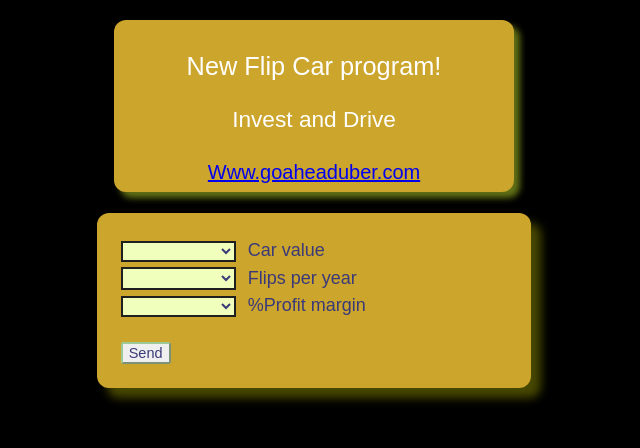
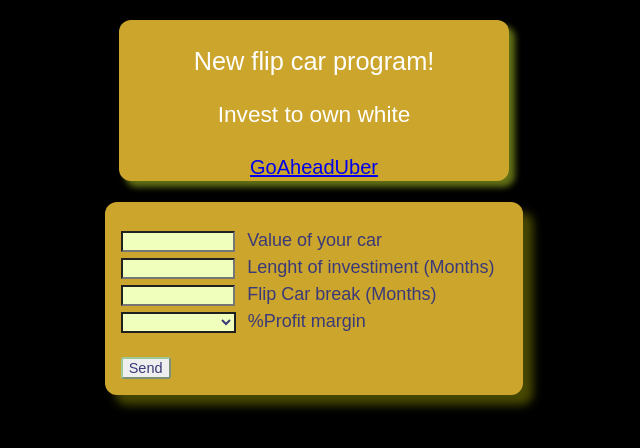
Before and after one commit to ms-guilherme/Calculador-De-Juros, a plain HTML site: page index.html in a window 1280 px wide. Shown: the whole page, without its empty margins (326-966 px from the left). Drawn offline with Linux system fonts and the light colour scheme.

Commit message:
Calculadora V2 - Limitless

```diff
--- a/index.html
+++ b/index.html
@@ -4,7 +4,7 @@
     <meta charset="UTF-8">
     <meta http-equiv="X-UA-Compatible" content="IE=edge">
     <meta name="viewport" content="width=device-width, initial-scale=1.0">
-    <title>Invest and Drive with goaheaduber.com</title>
+    <title>Invest with goaheaduber.com</title>
     <!--
      .Em operações de juros compostos, há os seguintes dados;
       ->Capital (C) (Dinheiro/capital inicial)
@@ -23,60 +23,18 @@
 <!--Códigos HTML-->
  <header id="_header">
   <section id="_s1">
-  <p id="_p1">New Flip Car program!</p>
-  <p id="_p2">Invest and Drive</p>
-  <a id="_link" href="#" onclick="_link();" onmouseenter="linkenter()" onmouseout="linkout()">Www.goaheaduber.com</a>
+  <p id="_p1">New flip car program!</p>
+  <p id="_p2">Invest to own white</p>
+  <a id="_link" href="#" onclick="_link();" onmouseenter="linkenter()" onmouseout="linkout()">GoAheadUber</a>
    </section>
  </header>
  <section id="_s2">
-  <select id ="capital">
-    <option></option>
-    <option value="3000">US$3.000</option>
-    <option value="4000">US$4.000</option>
-    <option value="5000">US$5.000</option>
-    <option value="6000">US$6.000</option>
-    <option value="7000">US$7.000</option>
-    <option value="8000">US$8.000</option>
-    <option value="9000">US$9.000</option>
-    <option value="10000">US$10.000</option>
-    <option value="11000">US$11.000</option>
-    <option value="12000">US$12.000</option>
-    <option value="13000">US$13.000</option>
-    <option value="14000">US$14.000</option>
-    <option value="15000">US$15.000</option>
-    <option value="16000">US$16.000</option>
-    <option value="17000">US$17.000</option>
-    <option value="18000">US$18.000</option>
-    <option value="19000">US$19.000</option>
-    <option value="20000">US$20.000</option>
-    <option value="21000">US$21.000</option>
-    <option value="22000">US$22.000</option>
-    <option value="23000">US$23.000</option>
-    <option value="24000">US$24.000</option>
-    <option value="25000">US$25.000</option>
-    <option value="26000">US$26.000</option>
-    <option value="27000">US$27.000</option>
-    <option value="28000">US$28.000</option>
-    <option value="29000">US$29.000</option>
-    <option value="30000">US$30.000</option>
-  </select>
-  <input id="InpCapital" type="button" value="Car value" onmouseover="infsEnter1()" onmouseout="infsOut1()" onclick="infsClick1()"> <br>
-   <select id ="intervalo">
-    <option></option>
-    <option value="1">1 Sale per year</option>
-    <option value="2">2 Sales per year</option>
-    <option value="3">3 Sales per year</option>
-    <option value="4">4 Sales per year</option>
-    <option value="5">5 Sales per year</option>
-    <option value="6">6 Sales per year</option>
-    <option value="7">7 Sales per year</option>
-    <option value="8">8 Sales per year</option>
-    <option value="9">9 Sales per year</option>
-    <option value="10">10 Sales per year</option>
-    <option value="11">11 Sales per year</option>
-    <option value="12">12 Sales per year</option>
-  </select>
-  <input id="InpIntervalo" type="button" value="Flips per year" onmouseover="infsEnter2()" onmouseout="infsOut2()" onclick="infsClick2()"> <br>
+  <input id="capital" type="number" min="1">
+  <input id="InpCapital" type="button" value="Value of your car" onmouseover="infsEnter1()" onmouseout="infsOut1()" onclick="infsClick1()"> <br>
+  <input id="tempo" type="number" min="1">
+  <input id="InpTempo" type="button" value="Lenght of investiment (Months)" onmouseover="infsEnter2()" onmouseout="infsOut2()" onclick="infsClick2()">
+  <input id="intervalo" type="number" min="1">
+  <input id="InpIntervalo" type="button" value="Flip Car break (Months)"> <br>
   <select id ="taxa">
     <option></option>
     <option value="10">10%</option>
@@ -89,6 +47,7 @@
     <option value="80">80%</option>
     <option value="90">90%</option>
     <option value="100">100%</option>
+    <option value="0" onclick="taxa_pers()">?%</option>
   </select>
   <input id="taxa_pers" type="number" min = "1" max="200" hidden>
   <input id="InpTaxa" type="button" value="%Profit margin" onmouseover="infsEnter3()" onmouseout="infsOut3()" onclick="infsClick3()"> <br>
@@ -99,8 +58,7 @@
 <!--Códigos HTML-->
 
 <style>
-body { background-color:black; }
-/*Códigos CSS*/
+body { background-color: black; }
 
 header#_header {
  font: normal 19pt Arial;
@@ -118,7 +76,7 @@ section#_s1 {
  background-color: #CCA52C; /*Ou rgba(200, 255, 0, 0.548)*/
  color: white;
  padding-bottom: 15pt;
- padding: 5pt;
+ padding: 1pt;
  width: 290pt;
  margin: auto;
  margin-top: 20px;
@@ -130,7 +88,7 @@ section#_s2 {
  background-color: #CCA52C;
 
  color: white;
- padding: 18pt;
+ padding: 12pt;
  border-radius: 9pt;
  width: 290pt;
  margin-left: auto;
@@ -147,24 +105,12 @@ input#RespBot {    /*Botão de enviar as respostas (submit)*/
  font-size: 14.5px;
 }
 
-select#capital {
- width: 115px;
- margin-top: 2pt;
+input#capital {
+ width: 80pt;
  color: rgb(58, 58, 121);
  background-color: rgb(240, 255, 187);
- border-width: 2px;
- border-color: rgb(31, 31, 31);
+ margin-top: 13px;
 }
-select#intervalo {
- width: 115px;
- margin-top: 2pt;
- color: rgb(58, 58, 121);
- background-color: rgb(240, 255, 187);
- border-width: 2px;
- border-color: rgb(31, 31, 31);
- font-size: 16px;
-}
-
 input#InpCapital { /*Label do preenchimento de dados sobre o capital do cliente*/
  background-color: transparent;
  border-color: transparent;
@@ -228,18 +174,12 @@ input#InpTaxa { /*Label do preenchimento de dados sobre o tempo que vai durar a
 }
 
 p#resp {
- font: normal 14.5pt Arial;
+ font: normal 13pt Arial;
  color: white;
 }
-p#resp2 {
- font: normal 14pt Arial;
- color: white;
-}
-/*Códigos CSS*/
 </style>
 
 <script>
-//Códigos JS//
 function _link() {
   window.open('https://www.goaheaduber.com/')
 }
@@ -264,11 +204,11 @@ function infsOut1() {
 }
 
 function infsEnter2() {
- let inpTempo = document.getElementById('InpIntervalo')
+ let inpTempo = document.getElementById('InpTempo')
  inpTempo.style.color = '#FEFEFE'
 }
 function infsOut2() {
- let inpTempo = document.getElementById('InpIntervalo')
+ let inpTempo = document.getElementById('InpTempo')
  inpTempo.style.color = 'rgb(58, 58, 121)'
 }
 
@@ -300,18 +240,83 @@ function respOut() {
 
 function calcular() {
  var _c = document.getElementById('capital').value
+ var _t = document.getElementById('tempo').value
  var _i = document.getElementById('taxa').value
- var _int = document.getElementById('intervalo').value //tempo (t)
+ var _int = document.getElementById('intervalo').value
  _i.hidde
- var _m = _c * (1+_i/100)**_int;
+ if (_int > 0) _periodo = _t/_int
+ var _m = _c * (1+_i/100)**_periodo;
  var _j = _m - _c
  var resposta = document.getElementById('resp')
  var resposta2 = document.getElementById('resp2')
-   resposta.innerHTML = `Your profit acumulated is ${_j.toLocaleString('pt-BR',{style: 'currency', currency: 'USD'})}`
-   resposta2.innerHTML = `Your patrimony now is ${_m.toLocaleString('pt-BR',{style: 'currency', currency: 'USD'})}`
+   resposta.innerHTML = `Your compound interest is ${_j.toLocaleString('pt-BR',{style: 'currency', currency: 'USD'})}`
+   resposta2.innerHTML = `And its amount is ${_m.toLocaleString('pt-BR',{style: 'currency', currency: 'USD'})}`
 }
-//Códigos JS//
 </script>
 </body>
 
+<!--
+
+---------------------------------
+HTML Para Troca de Moeda:
+<select id="moeda">
+    <option value="$">USD $</option>
+    <option value="R$">BRL R$</option>
+</select>
+  <input id="InpMoeda" type="button" value="Coin 1$ = R$" onmouseover="infsEnter4()" onmouseout="infsOut4()" onclick="infsClick4()">
+  <input id="InpMoeda2" type="text" value=5,30 onmouseover="infsEnter5()" onmouseout="infsOut5()">
+
+-------------------------------------
+
+CSS:
+input#InpMoeda { /*Label do preenchimento de dados sobre o tempo que vai durar a taxa do cliente*/
+ background-color: transparent;
+ border-color: transparent;
+ border-radius: 20pt;
+ font-size: 18px;
+ color: rgb(58, 58, 121);
+ width: 88pt;
+}
+
+input#InpMoeda2 { /*Label do preenchimento de dados sobre o tempo que vai durar a taxa do
+  cliente*/
+ background-color: transparent;
+ border-color: transparent;
+ border-radius: 20pt;
+ font-size: 18px;
+ color: rgb(58, 58, 121);
+ width: 35pt;
+} */
+-----------------------------------
+
+JS:
+function infsEnter5() {
+ let inpMoeda2 = document.getElementById('InpMoeda2')
+ inpMoeda2.style.color = '#FEFEFE'
+}
+function infsOut5() {
+ let inpMoeda2 = document.getElementById('InpMoeda2')
+ inpMoeda2.style.color = 'rgb(58, 58, 121)'
+}
+
+ var moeda = document.getElementById('moeda').value
+
+ //Na function calcular()
+ switch (moeda) {
+  case "$" :
+   resposta.innerHTML = `Your compound interest is ${j.toLocaleString('pt-BR',{style: 'currency', currency: 'USD'})}`
+   resposta2.innerHTML = `And its amount is ${m.toLocaleString('pt-BR',{style: 'currency', currency: 'USD'})}`
+  break
+  case "R$" :
+   var real2 = document.getElementById('InpMoeda2').value.replace(",",".")
+   real = Number(real2)
+   var jR$ = j * real
+   var mR$ = m * real
+   resposta.innerHTML = `Your compound interest is ${jR$.toLocaleString('pt-BR',{style: 'currency', currency: 'BRL'})}`
+   resposta2.innerHTML = `And its amount is ${mR$.toLocaleString('pt-BR',{style: 'currency', currency: 'BRL'})}`
+  break
+  default : alert('Sentimos muito, houve um erro ao escolher a sua moeda')
+  }
+-->
+
 </html>
```
